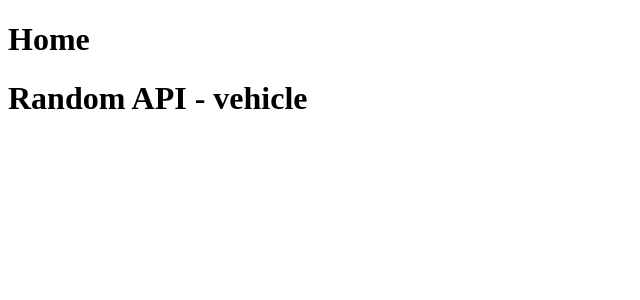
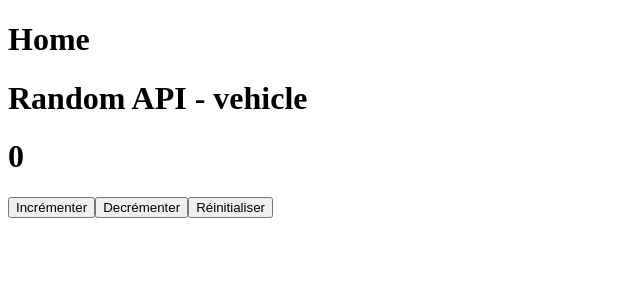
Before and after one commit to LAZA-GLORIA/Add_User_React, a React (Create React App) app: page / in a window 1280 px wide. Shown: the top 300 px of the page, without its empty margins (0-640 px from the left). Built offline with nearby package versions, Linux system fonts and the light colour scheme; no server answers.

Commit message:
use reducer part one

```diff
--- /dev/null
+++ b/src/components/Count.js
@@ -0,0 +1,36 @@
+import React, {useReducer} from "react"
+
+  //Les initialiser à l'extérieur de la fonction Count
+  const initialState = 0;
+
+  //Je lui le state et l'action pour obtenir le nouveau state
+  const reducer = (state, action) => {
+      switch(action) {
+          case "increment":
+              return state + 1
+          case "decrement":
+              return state - 1
+          case "reinitialiser":
+              return initialState
+          default:
+              return state
+
+      }
+
+  }
+export default function Count() {
+
+
+    //Apres la déclaration des 2 paramètres :
+    //un state et l'action pour retourner le nouveau state
+    const [count, dispatch] = useReducer(reducer, initialState)
+    return (
+        <div>
+            <h1> {count} </h1>
+            {/** la methode me permet d'accéder à mon action */}
+            <button onClick={() => dispatch("increment")}> Incrémenter </button>
+            <button onClick={() => dispatch("decrement")}> Decrémenter </button>
+            <button onClick={() => dispatch("reinitialiser")}> Réinitialiser </button>
+        </div>
+    )
+}
--- a/src/pages/Home.jsx
+++ b/src/pages/Home.jsx
@@ -1,11 +1,13 @@
 import React from "react";
 import RandomApi from "../components/RandomApi";
+import Count from "../components/Count"
 
 const Home = () => {
   return (
     <div>
       <h1>Home</h1>
       <RandomApi />
+      <Count />
     </div>
   );
 };
```
